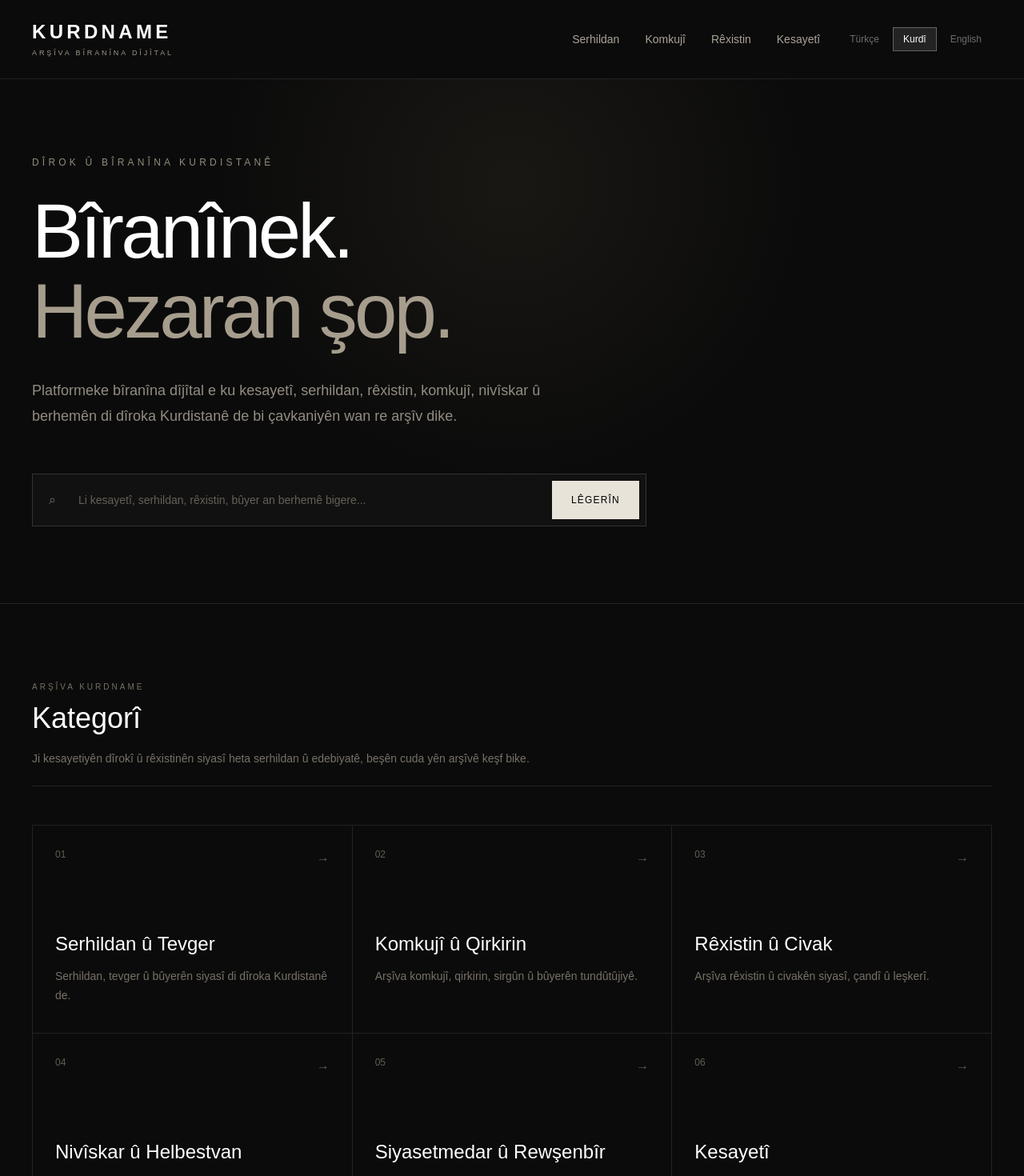
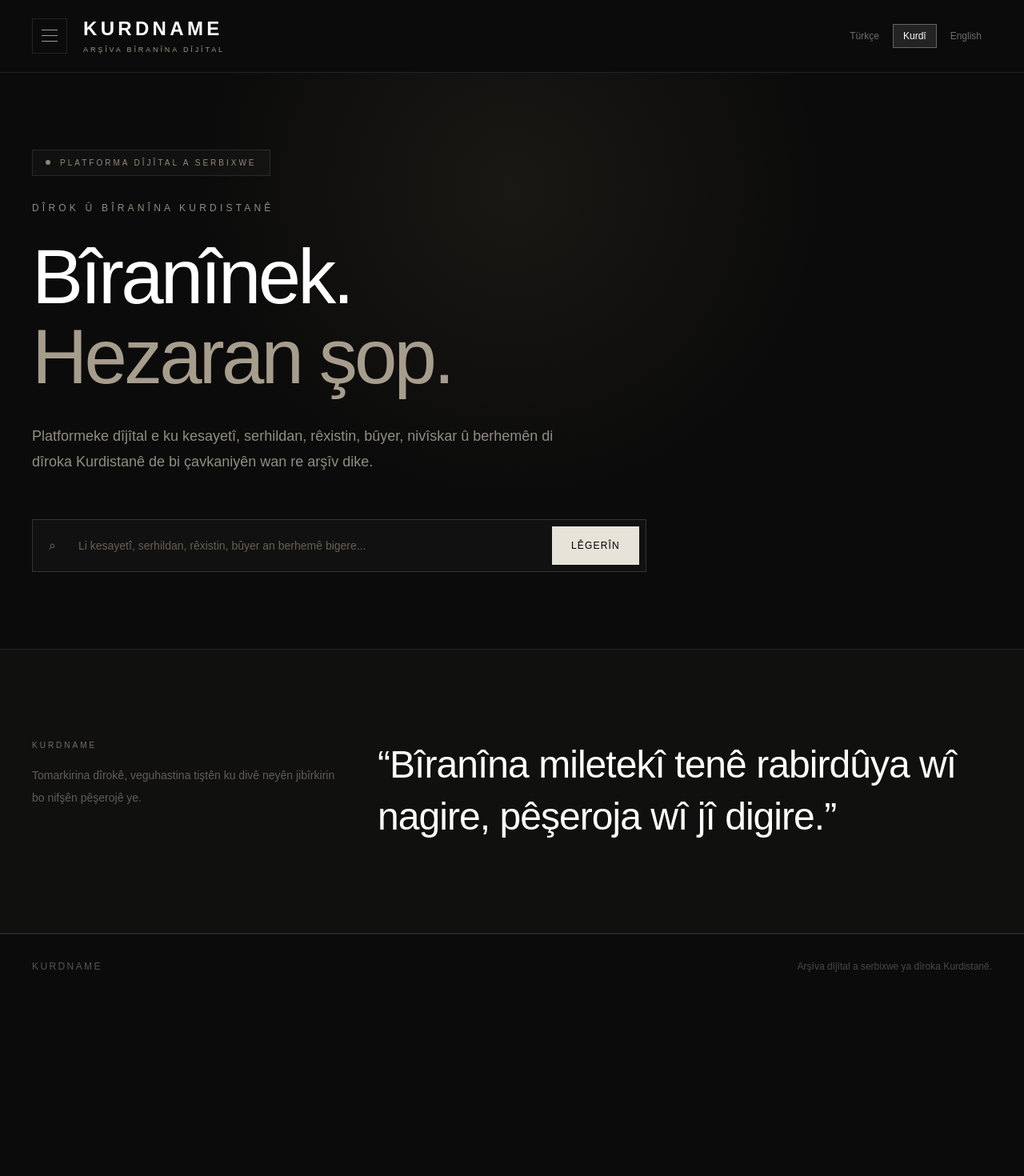
Before and after one commit to tekikazat03-spec/kurdname, a Next.js app: page / in a window 1280 px wide. Shown: the top 1470 px of the page at 80% size. After the commit the page ends 1248 px from the top, so only its background shows below. Built offline with nearby package versions, Linux system fonts and the light colour scheme.

Commit message:
Ana sayfa ve sol menü tasarımı

```diff
--- a/app/page.tsx
+++ b/app/page.tsx
@@ -1,161 +1,75 @@
 "use client";
 
 import Link from "next/link";
+import { useState } from "react";
+
 import { useLanguage } from "@/components/LanguageProvider";
 import LanguageSwitcher from "@/components/LanguageSwitcher";
-
-const categories = [
-  {
-    number: "01",
-    href: "/isyanlar",
-    title: {
-      tr: "İsyanlar ve Hareketler",
-      ku: "Serhildan û Tevger",
-      en: "Rebellions and Movements",
-    },
-    description: {
-      tr: "Kürdistan tarihindeki isyanlar, ayaklanmalar ve siyasi hareketler.",
-      ku: "Serhildan, tevger û bûyerên siyasî di dîroka Kurdistanê de.",
-      en: "Rebellions, uprisings and political movements in Kurdish history.",
-    },
-  },
-  {
-    number: "02",
-    href: "/katliamlar",
-    title: {
-      tr: "Katliamlar ve Kıyımlar",
-      ku: "Komkujî û Qirkirin",
-      en: "Massacres and Atrocities",
-    },
-    description: {
-      tr: "Toplu şiddet, katliam, sürgün ve kıyım olaylarının arşivi.",
-      ku: "Arşîva komkujî, qirkirin, sirgûn û bûyerên tundûtûjiyê.",
-      en: "An archive of massacres, forced displacement and mass violence.",
-    },
-  },
-  {
-    number: "03",
-    href: "/orgutler",
-    title: {
-      tr: "Örgütler ve Cemiyetler",
-      ku: "Rêxistin û Civak",
-      en: "Organizations and Societies",
-    },
-    description: {
-      tr: "Siyasi, kültürel ve askerî örgütler ile cemiyetlerin arşivi.",
-      ku: "Arşîva rêxistin û civakên siyasî, çandî û leşkerî.",
-      en: "An archive of political, cultural and military organizations.",
-    },
-  },
-  {
-    number: "04",
-    href: "/yazarlar",
-    title: {
-      tr: "Yazarlar ve Şairler",
-      ku: "Nivîskar û Helbestvan",
-      en: "Writers and Poets",
-    },
-    description: {
-      tr: "Kürt edebiyatının yazarları, şairleri ve yayıncılarının arşivi.",
-      ku: "Arşîva nivîskar, helbestvan û weşangerên edebiyata Kurdî.",
-      en: "An archive of Kurdish writers, poets and publishers.",
-    },
-  },
-  {
-    number: "05",
-    href: "/siyasetciler",
-    title: {
-      tr: "Siyasetçiler ve Aydınlar",
-      ku: "Siyasetmedar û Rewşenbîr",
-      en: "Politicians and Intellectuals",
-    },
-    description: {
-      tr: "Siyasi ve entelektüel yaşamda yer alan kişilerin arşivi.",
-      ku: "Arşîva kesayetiyên siyasî û rewşenbîrî.",
-      en: "An archive of people involved in political and intellectual life.",
-    },
-  },
-  {
-    number: "06",
-    href: "/kisiler",
-    title: {
-      tr: "Kişiler",
-      ku: "Kesayetî",
-      en: "People",
-    },
-    description: {
-      tr: "KURDNAME kişi arşivi.",
-      ku: "Arşîva kesayetiyên KURDNAME.",
-      en: "The KURDNAME people archive.",
-    },
-  },
-];
+import Sidebar from "@/components/Sidebar";
 
 export default function Home() {
   const { language } = useLanguage();
+  const [menuOpen, setMenuOpen] = useState(false);
 
   const texts = {
     tr: {
       archive: "Dijital Hafıza Arşivi",
+      independent: "Bağımsız Dijital Platform",
       intro: "Kürdistan'ın tarihi ve hafızası",
       title1: "Bir hafıza.",
       title2: "Binlerce iz.",
       description:
-        "Kürdistan tarihine dair kişileri, isyanları, örgütleri, katliamları, yazarları ve eserleri kaynaklarıyla birlikte arşivleyen dijital hafıza platformu.",
+        "Kürdistan tarihine dair kişileri, isyanları, örgütleri, olayları, yazarları ve eserleri kaynaklarıyla birlikte arşivleyen dijital hafıza platformu.",
       searchPlaceholder:
         "Kişi, isyan, örgüt, olay veya eser ara...",
       search: "Ara",
-      archiveTitle: "KURDNAME ARŞİVİ",
-      categories: "Kategoriler",
-      categoriesDescription:
-        "Tarihi kişilerden siyasi örgütlere, isyanlardan edebiyata kadar arşivin farklı bölümlerini keşfet.",
+      philosophyTitle: "KURDNAME",
       philosophy:
         "Tarihi kaydetmek, unutulmaması gerekenleri gelecek kuşaklara aktarmaktır.",
       quote:
         "Bir milletin hafızası, yalnızca geçmişini değil, geleceğini de taşır.",
-      people: "Kişiler",
+      footer:
+        "Kürdistan tarihine dair bağımsız dijital arşiv.",
     },
 
     ku: {
       archive: "Arşîva Bîranîna Dîjîtal",
+      independent: "Platforma Dîjîtal a Serbixwe",
       intro: "Dîrok û bîranîna Kurdistanê",
       title1: "Bîranînek.",
       title2: "Hezaran şop.",
       description:
-        "Platformeke bîranîna dîjîtal e ku kesayetî, serhildan, rêxistin, komkujî, nivîskar û berhemên di dîroka Kurdistanê de bi çavkaniyên wan re arşîv dike.",
+        "Platformeke dîjîtal e ku kesayetî, serhildan, rêxistin, bûyer, nivîskar û berhemên di dîroka Kurdistanê de bi çavkaniyên wan re arşîv dike.",
       searchPlaceholder:
         "Li kesayetî, serhildan, rêxistin, bûyer an berhemê bigere...",
       search: "Lêgerîn",
-      archiveTitle: "ARŞÎVA KURDNAME",
-      categories: "Kategorî",
-      categoriesDescription:
-        "Ji kesayetiyên dîrokî û rêxistinên siyasî heta serhildan û edebiyatê, beşên cuda yên arşîvê keşf bike.",
+      philosophyTitle: "KURDNAME",
       philosophy:
         "Tomarkirina dîrokê, veguhastina tiştên ku divê neyên jibîrkirin bo nifşên pêşerojê ye.",
       quote:
         "Bîranîna miletekî tenê rabirdûya wî nagire, pêşeroja wî jî digire.",
-      people: "Kesayetî",
+      footer:
+        "Arşîva dîjîtal a serbixwe ya dîroka Kurdistanê.",
     },
 
     en: {
       archive: "Digital Memory Archive",
+      independent: "Independent Digital Platform",
       intro: "The history and memory of Kurdistan",
       title1: "One memory.",
       title2: "Thousands of traces.",
       description:
-        "A digital memory platform archiving people, rebellions, organizations, massacres, writers and works related to the history of Kurdistan, together with their sources.",
+        "An independent digital platform archiving people, rebellions, organizations, events, writers and works related to the history of Kurdistan, together with their sources.",
       searchPlaceholder:
         "Search for a person, rebellion, organization, event or work...",
       search: "Search",
-      archiveTitle: "KURDNAME ARCHIVE",
-      categories: "Categories",
-      categoriesDescription:
-        "Explore different sections of the archive, from historical figures and political organizations to rebellions and literature.",
+      philosophyTitle: "KURDNAME",
       philosophy:
         "Recording history means carrying what must not be forgotten to future generations.",
       quote:
         "The memory of a people carries not only its past, but also its future.",
-      people: "People",
+      footer:
+        "An independent digital archive of Kurdistan's history.",
     },
   };
 
@@ -163,71 +77,70 @@ export default function Home() {
 
   return (
     <main className="min-h-screen bg-[#0b0b0b] text-[#e8e3d8]">
+
+      <Sidebar
+        open={menuOpen}
+        onClose={() => setMenuOpen(false)}
+      />
+
+      {/* HEADER */}
       <header className="border-b border-white/10">
-        <div className="mx-auto flex max-w-7xl items-center justify-between px-6 py-6 lg:px-10">
-          <Link href="/" className="group">
-            <div className="text-2xl font-semibold tracking-[0.18em] text-white">
-              KURDNAME
-            </div>
+        <div className="mx-auto flex max-w-7xl items-center justify-between px-6 py-5 lg:px-10">
 
-            <div className="mt-1 text-[9px] uppercase tracking-[0.32em] text-[#9d9688]">
-              {t.archive}
-            </div>
-          </Link>
+          <div className="flex items-center gap-5">
 
-          <div className="flex items-center gap-6">
-            <nav className="hidden items-center gap-8 text-sm text-[#aaa397] md:flex">
-              <Link
-                href="/isyanlar"
-                className="transition hover:text-white"
-              >
-                {t.archiveTitle === "ARŞÎVA KURDNAME"
-                  ? "Serhildan"
-                  : t.archiveTitle === "KURDNAME ARCHIVE"
-                    ? "Rebellions"
-                    : "İsyanlar"}
-              </Link>
+            {/* MENU BUTTON */}
+            <button
+              onClick={() => setMenuOpen(true)}
+              aria-label="Menüyü aç"
+              className="flex h-11 w-11 items-center justify-center border border-white/10 text-white/60 transition hover:border-white/30 hover:bg-white/[0.04] hover:text-white"
+            >
+              <div className="space-y-1.5">
+                <span className="block h-px w-5 bg-current" />
+                <span className="block h-px w-5 bg-current" />
+                <span className="block h-px w-5 bg-current" />
+              </div>
+            </button>
 
-              <Link
-                href="/katliamlar"
-                className="transition hover:text-white"
-              >
-                {t.archiveTitle === "ARŞÎVA KURDNAME"
-                  ? "Komkujî"
-                  : t.archiveTitle === "KURDNAME ARCHIVE"
-                    ? "Massacres"
-                    : "Katliamlar"}
-              </Link>
+            {/* LOGO */}
+            <Link href="/" className="group">
+              <div className="text-2xl font-semibold tracking-[0.18em] text-white">
+                KURDNAME
+              </div>
 
-              <Link
-                href="/orgutler"
-                className="transition hover:text-white"
-              >
-                {t.archiveTitle === "ARŞÎVA KURDNAME"
-                  ? "Rêxistin"
-                  : t.archiveTitle === "KURDNAME ARCHIVE"
-                    ? "Organizations"
-                    : "Örgütler"}
-              </Link>
+              <div className="mt-1 text-[9px] uppercase tracking-[0.32em] text-[#9d9688]">
+                {t.archive}
+              </div>
+            </Link>
 
-              <Link
-                href="/kisiler"
-                className="transition hover:text-white"
-              >
-                {t.people}
-              </Link>
-            </nav>
+          </div>
 
-            <LanguageSwitcher />
-          </div>
+          {/* LANGUAGE */}
+          <LanguageSwitcher />
+
         </div>
       </header>
 
+      {/* HERO */}
       <section className="relative overflow-hidden border-b border-white/10">
+
         <div className="absolute inset-0 bg-[radial-gradient(circle_at_50%_20%,rgba(130,115,85,0.12),transparent_45%)]" />
 
-        <div className="relative mx-auto flex min-h-[650px] max-w-7xl flex-col justify-center px-6 py-24 lg:px-10">
+        <div className="relative mx-auto flex min-h-[680px] max-w-7xl flex-col justify-center px-6 py-24 lg:px-10">
+
           <div className="max-w-4xl">
+
+            {/* INDEPENDENT PLATFORM */}
+            <div className="mb-8 inline-flex items-center gap-3 border border-white/10 bg-white/[0.025] px-4 py-2">
+
+              <span className="h-1.5 w-1.5 rounded-full bg-[#8e8779]" />
+
+              <span className="text-[10px] uppercase tracking-[0.3em] text-[#938b7c]">
+                {t.independent}
+              </span>
+
+            </div>
+
             <p className="mb-7 text-xs uppercase tracking-[0.35em] text-[#938b7c]">
               {t.intro}
             </p>
@@ -235,6 +148,7 @@ export default function Home() {
             <h1 className="max-w-4xl text-5xl font-light leading-[1.05] tracking-[-0.04em] text-white sm:text-6xl lg:text-8xl">
               {t.title1}
               <br />
+
               <span className="text-[#a69d8d]">
                 {t.title2}
               </span>
@@ -243,11 +157,17 @@ export default function Home() {
             <p className="mt-8 max-w-2xl text-base leading-8 text-[#938d82] sm:text-lg">
               {t.description}
             </p>
+
           </div>
 
+          {/* SEARCH */}
           <div className="mt-14 max-w-3xl">
+
             <div className="flex items-center border border-white/15 bg-white/[0.025] transition focus-within:border-white/35">
-              <span className="px-5 text-[#777166]">⌕</span>
+
+              <span className="px-5 text-[#777166]">
+                ⌕
+              </span>
 
               <input
                 type="text"
@@ -258,78 +178,64 @@ export default function Home() {
               <button className="mr-2 hidden h-12 bg-[#e8e3d8] px-6 text-xs font-medium uppercase tracking-widest text-black transition hover:bg-white sm:block">
                 {t.search}
               </button>
+
             </div>
+
           </div>
+
         </div>
       </section>
 
-      <section className="mx-auto max-w-7xl px-6 py-24 lg:px-10">
-        <div className="mb-12 border-b border-white/10 pb-5">
-          <p className="mb-3 text-[10px] uppercase tracking-[0.3em] text-[#777064]">
-            {t.archiveTitle}
-          </p>
+      {/* PHILOSOPHY */}
+      <section className="border-b border-white/10 bg-[#10100f]">
 
-          <h2 className="text-3xl font-light text-white sm:text-4xl">
-            {t.categories}
-          </h2>
+        <div className="mx-auto max-w-7xl px-6 py-28 lg:px-10">
 
-          <p className="mt-4 max-w-2xl text-sm leading-7 text-[#777168]">
-            {t.categoriesDescription}
-          </p>
-        </div>
+          <div className="grid gap-12 lg:grid-cols-[1fr_2fr]">
 
-        <div className="grid border-l border-t border-white/10 sm:grid-cols-2 lg:grid-cols-3">
-          {categories.map((category) => (
-            <Link
-              key={category.number}
-              href={category.href}
-              className="group min-h-[260px] border-b border-r border-white/10 p-7 transition hover:bg-white/[0.035]"
-            >
-              <div className="flex justify-between">
-                <span className="text-xs text-[#625d54]">
-                  {category.number}
-                </span>
+            <div>
 
-                <span className="text-[#625d54] transition group-hover:translate-x-1 group-hover:text-white">
-                  →
-                </span>
-              </div>
-
-              <div className="mt-20">
-                <h3 className="text-2xl font-light text-white">
-                  {category.title[language]}
-                </h3>
-
-                <p className="mt-3 text-sm leading-6 text-[#777168]">
-                  {category.description[language]}
-                </p>
-              </div>
-            </Link>
-          ))}
-        </div>
-      </section>
-
-      <section className="border-y border-white/10 bg-[#10100f]">
-        <div className="mx-auto max-w-7xl px-6 py-28 lg:px-10">
-          <div className="grid gap-12 lg:grid-cols-[1fr_2fr]">
-            <div>
               <p className="text-[10px] uppercase tracking-[0.3em] text-[#777064]">
-                KURDNAME
+                {t.philosophyTitle}
               </p>
 
-              <p className="mt-4 text-sm leading-7 text-[#625d54]">
+              <p className="mt-4 max-w-sm text-sm leading-7 text-[#625d54]">
                 {t.philosophy}
               </p>
+
             </div>
 
             <div>
+
               <blockquote className="text-3xl font-light leading-[1.35] tracking-[-0.02em] text-white sm:text-5xl">
                 “{t.quote}”
               </blockquote>
+
             </div>
+
           </div>
+
         </div>
+
       </section>
+
+      {/* FOOTER */}
+      <footer className="border-t border-white/10">
+
+        <div className="mx-auto flex max-w-7xl items-center justify-between px-6 py-8 lg:px-10">
+
+          <div className="text-xs tracking-[0.2em] text-white/30">
+            KURDNAME
+          </div>
+
+          <div className="text-xs text-white/25">
+            {t.footer}
+          </div>
+
+        </div>
+
+      </footer>
+
     </main>
   );
 }
--- /dev/null
+++ b/components/Sidebar.tsx
@@ -0,0 +1,192 @@
+"use client";
+
+import Link from "next/link";
+import { useEffect } from "react";
+import { useLanguage } from "@/components/LanguageProvider";
+
+type SidebarProps = {
+  open: boolean;
+  onClose: () => void;
+};
+
+const categories = [
+  {
+    number: "01",
+    href: "/isyanlar",
+    title: {
+      tr: "İsyanlar ve Hareketler",
+      ku: "Serhildan û Tevger",
+      en: "Rebellions and Movements",
+    },
+  },
+  {
+    number: "02",
+    href: "/katliamlar",
+    title: {
+      tr: "Katliamlar ve Kıyımlar",
+      ku: "Komkujî û Qirkirin",
+      en: "Massacres and Atrocities",
+    },
+  },
+  {
+    number: "03",
+    href: "/orgutler",
+    title: {
+      tr: "Örgütler ve Cemiyetler",
+      ku: "Rêxistin û Civak",
+      en: "Organizations and Societies",
+    },
+  },
+  {
+    number: "04",
+    href: "/yazarlar",
+    title: {
+      tr: "Yazarlar ve Şairler",
+      ku: "Nivîskar û Helbestvan",
+      en: "Writers and Poets",
+    },
+  },
+  {
+    number: "05",
+    href: "/siyasetciler",
+    title: {
+      tr: "Siyasetçiler ve Aydınlar",
+      ku: "Siyasetmedar û Rewşenbîr",
+      en: "Politicians and Intellectuals",
+    },
+  },
+  {
+    number: "06",
+    href: "/kisiler",
+    title: {
+      tr: "Kişiler",
+      ku: "Kesayetî",
+      en: "People",
+    },
+  },
+];
+
+export default function Sidebar({
+  open,
+  onClose,
+}: SidebarProps) {
+  const { language } = useLanguage();
+
+  useEffect(() => {
+    if (!open) return;
+
+    const handleEscape = (event: KeyboardEvent) => {
+      if (event.key === "Escape") {
+        onClose();
+      }
+    };
+
+    document.addEventListener("keydown", handleEscape);
+
+    return () => {
+      document.removeEventListener("keydown", handleEscape);
+    };
+  }, [open, onClose]);
+
+  return (
+    <>
+      {/* Arka plan */}
+      <div
+        onClick={onClose}
+        className={`fixed inset-0 z-40 bg-black/70 backdrop-blur-sm transition-opacity duration-300 ${
+          open
+            ? "pointer-events-auto opacity-100"
+            : "pointer-events-none opacity-0"
+        }`}
+      />
+
+      {/* Sol menü */}
+      <aside
+        className={`fixed left-0 top-0 z-50 h-full w-[min(430px,90vw)] border-r border-white/10 bg-[#0b0b0b] transition-transform duration-300 ${
+          open ? "translate-x-0" : "-translate-x-full"
+        }`}
+      >
+        <div className="flex h-full flex-col">
+
+          {/* Menü başlığı */}
+          <div className="flex items-center justify-between border-b border-white/10 px-7 py-6">
+            <div>
+              <div className="text-xl font-semibold tracking-[0.18em] text-white">
+                KURDNAME
+              </div>
+
+              <div className="mt-1 text-[9px] uppercase tracking-[0.3em] text-[#777064]">
+                {language === "tr"
+                  ? "Dijital Hafıza Arşivi"
+                  : language === "ku"
+                    ? "Arşîva Bîranîna Dîjîtal"
+                    : "Digital Memory Archive"}
+              </div>
+            </div>
+
+            <button
+              onClick={onClose}
+              aria-label="Menüyü kapat"
+              className="flex h-10 w-10 items-center justify-center border border-white/10 text-xl text-white/50 transition hover:border-white/30 hover:text-white"
+            >
+              ×
+            </button>
+          </div>
+
+          {/* Kategoriler */}
+          <div className="flex-1 overflow-y-auto px-5 py-8">
+
+            <div className="mb-8 px-2">
+              <p className="text-[10px] uppercase tracking-[0.3em] text-[#625d54]">
+                {language === "tr"
+                  ? "ARŞİV"
+                  : language === "ku"
+                    ? "ARŞÎV"
+                    : "ARCHIVE"}
+              </p>
+            </div>
+
+            <nav className="space-y-1">
+              {categories.map((category) => (
+                <Link
+                  key={category.href}
+                  href={category.href}
+                  onClick={onClose}
+                  className="group flex items-center gap-5 border-b border-white/[0.06] px-3 py-5 transition hover:bg-white/[0.035]"
+                >
+                  <span className="w-8 text-xs text-[#4f4b45]">
+                    {category.number}
+                  </span>
+
+                  <span className="flex-1 text-lg font-light text-[#aaa397] transition group-hover:text-white">
+                    {category.title[language]}
+                  </span>
+
+                  <span className="text-[#4f4b45] transition group-hover:translate-x-1 group-hover:text-white">
+                    →
+                  </span>
+                </Link>
+              ))}
+            </nav>
+          </div>
+
+          {/* Alt bölüm */}
+          <div className="border-t border-white/10 px-7 py-6">
+            <p className="text-[9px] uppercase tracking-[0.28em] text-[#4f4b45]">
+              KURDNAME
+            </p>
+
+            <p className="mt-2 text-xs leading-5 text-[#625d54]">
+              {language === "tr"
+                ? "Kürdistan tarihine dair dijital arşiv."
+                : language === "ku"
+                  ? "Arşîva dîjîtal a dîroka Kurdistanê."
+                  : "A digital archive of Kurdistan's history."}
+            </p>
+          </div>
+
+        </div>
+      </aside>
+    </>
+  );
+}
```
